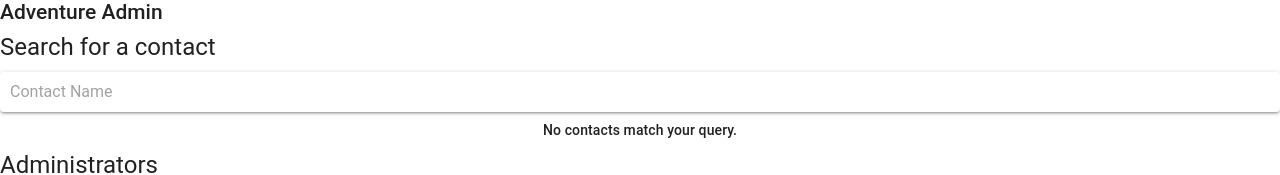
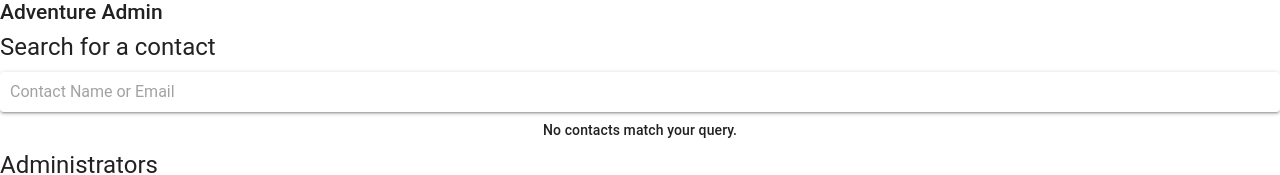
Before and after one commit to liamelliott/adventure-admin, a React app: page / in a window 1280 px wide. Shown: the top 175 px of the page. Built offline with nearby package versions, Linux system fonts and the light colour scheme.

Commit message:
Change Placeholder Text for Name and Email

```diff
--- a/src/components/input/ManageAdministratorsPage.js
+++ b/src/components/input/ManageAdministratorsPage.js
@@ -68,7 +68,7 @@ class ManageAdministratorsPage extends React.Component {
         return (
             <React.Fragment>
                 <Typography component="h2" variant="h5" gutterBottom>Search for a contact</Typography>
-                <SearchBox className={this.props.classes.searchBox} placeholder="Contact Name" onSearch={this.handleSearch} />
+                <SearchBox className={this.props.classes.searchBox} placeholder="Contact Name or Email" onSearch={this.handleSearch} />
                 <ContactSelect className={this.props.classes.contactsDisplay} contacts={this.state.contacts} action={{ color: 'primary', name: 'Add', callback: this.handleAdd }} emptyMessage="No contacts match your query." />
                 <Typography component="h2" variant="h5">Administrators {this.state.administrators.length > 0 && `(${this.state.administrators.length})`}</Typography>
                 <ContactSelect className={this.props.classes.adminDisplay} contacts={this.state.administrators} action={{ color: 'secondary', name: 'Remove', callback: this.handleRemove }} emptyMessage="No administrators are signed up for this adventure." />
```
Also changed, not shown: 1 other file (tests, documents, lock files or other folders).
